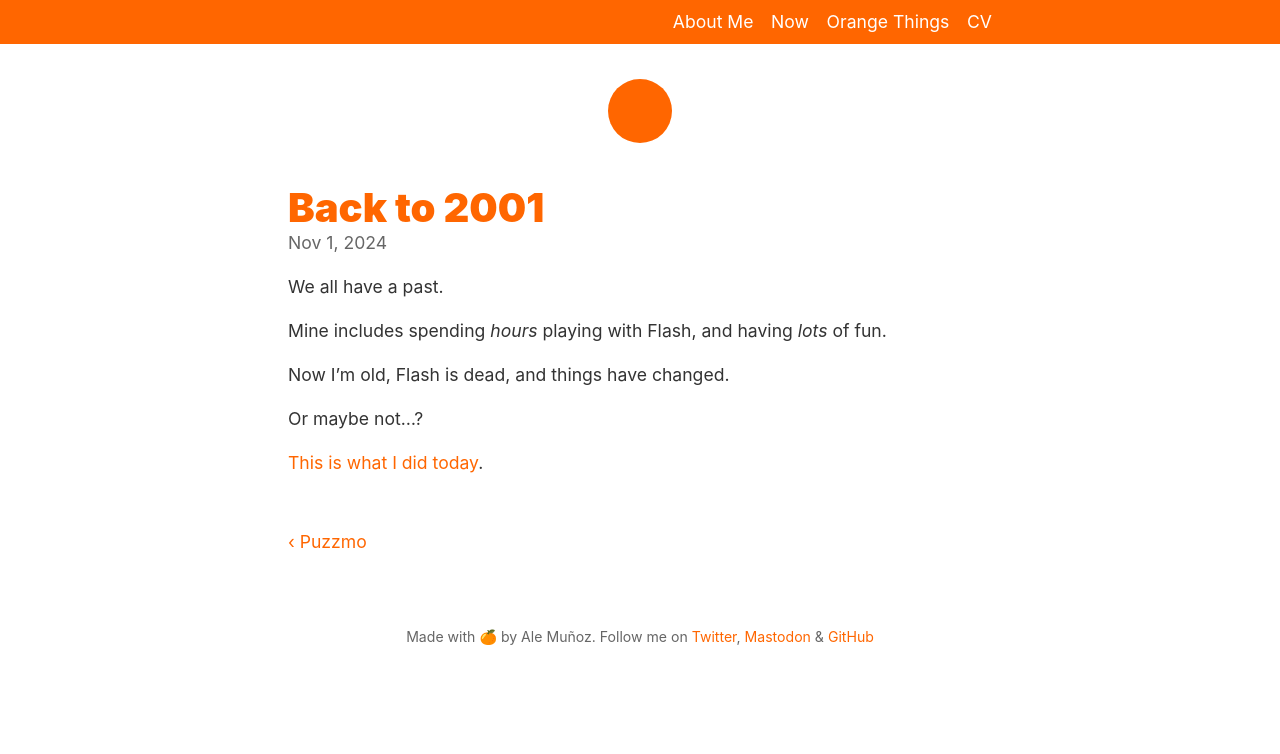
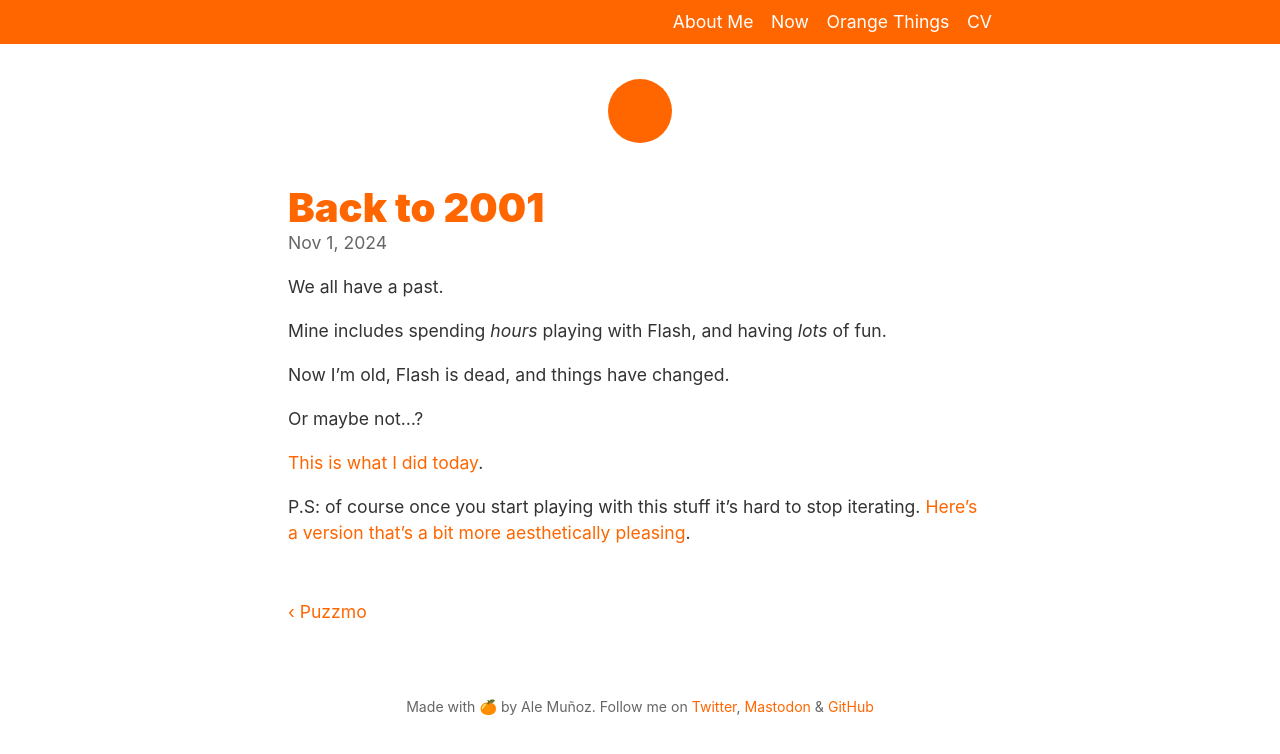
Before and after one commit to bomberstudios/me, a Jekyll site: the page built from _posts/2024-11-01-back-to-2001.md, in a window 1280 px wide. Shown: the top 754 px of the page. Built offline with Jekyll 4.4.1, drawn with Linux system fonts in a browser that asks for light colours; a script that is not in the unit is left out.

Commit message:
Update 2024-11-01-back-to-2001.md

```diff
--- a/_posts/2024-11-01-back-to-2001.md
+++ b/_posts/2024-11-01-back-to-2001.md
@@ -11,3 +11,5 @@ Now I'm old, Flash is dead, and things have changed.
 Or maybe not…?
 
 [This is what I did today](/20241101/).
+
+P.S: of course once you start playing with this stuff it's hard to stop iterating. [Here's a version that's a bit more aesthetically pleasing](/2024110102/).
```
